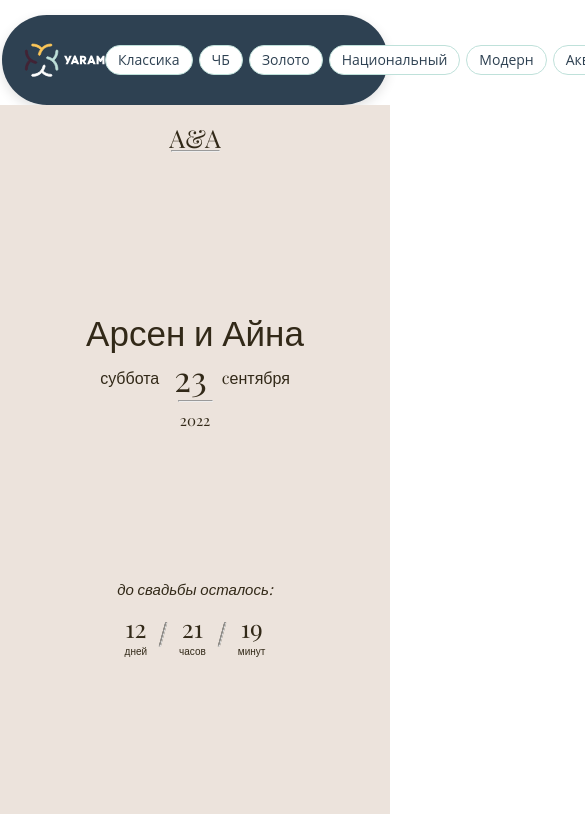
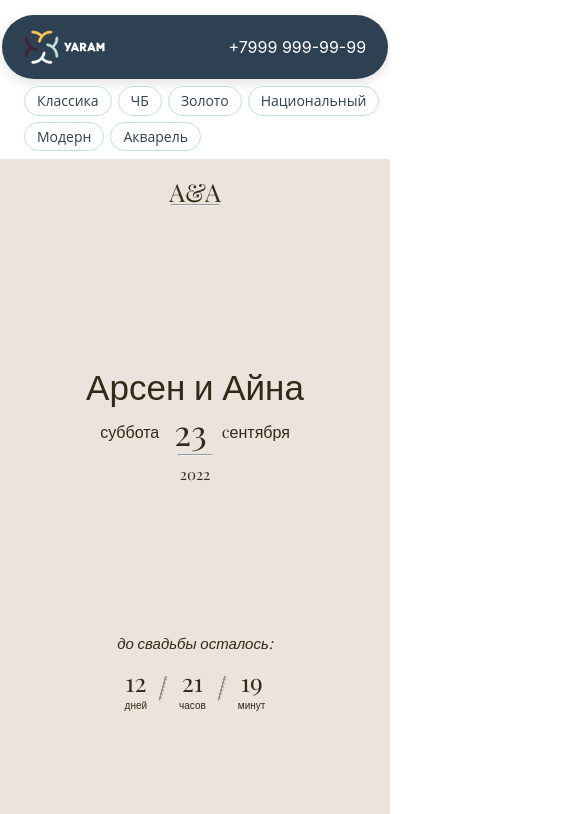
Before and after one commit to dot-nalchik/wedding-2, a React (Create React App) app: page / in a window 390 px wide. Shown: the top 814 px of the page, 585 px wide, since content can reach past the window. Built offline with nearby package versions, Linux system fonts and the light colour scheme; a web font is replaced by a local one.

Commit message:
added styles

```diff
--- a/src/App.css
+++ b/src/App.css
@@ -23,6 +23,7 @@
   color: white;
   align-items: center;
   margin-top: 15px;
+  margin-bottom: 15px;
 }
 
 .selectTheme {
@@ -45,3 +46,32 @@
   line-height: 140%;
   cursor: pointer;
 }
+
+@media screen and (max-width: 850px){
+  .selector_box {
+    position: relative;
+    margin-bottom: 45px;
+  }
+
+  .selectTheme {
+    position: absolute;
+    top: 71px;
+    margin: auto;
+    flex-wrap: wrap;
+    overflow: auto;
+  }
+}
+
+@media screen and (max-width: 566px){
+  .selector_box {
+    position: relative;
+    margin-bottom: 80px;
+  }
+}
+
+@media screen and (max-width: 340px){
+  .selector_box {
+    position: relative;
+    margin-bottom: 114px;
+  }
+}
--- a/src/pages/National/National.module.css
+++ b/src/pages/National/National.module.css
@@ -330,6 +330,9 @@
   font-weight: 400;
   line-height: 30px;
   color: #EFB113;
+  max-width: 270px;
+  margin: 0 auto;
+  margin-bottom: 45px;
 }
 
 .gold_form {
@@ -404,13 +407,19 @@
 }
 
 [alt="submit_img"] {
+  width: 300px;
+  align-self: center;
+  top: 300px;
   position: absolute;
-  top: 300px;
-  width: 300px;
-  left: 0;
+  box-sizing: border-box;
 }
 
-
 @media screen and (max-width: 360px) {
+  [alt="submit_img"] {
+    position: absolute;
+    width: 250px;
+    margin: 0 auto;
+    top: 308px;
+  }
 
 }
```
